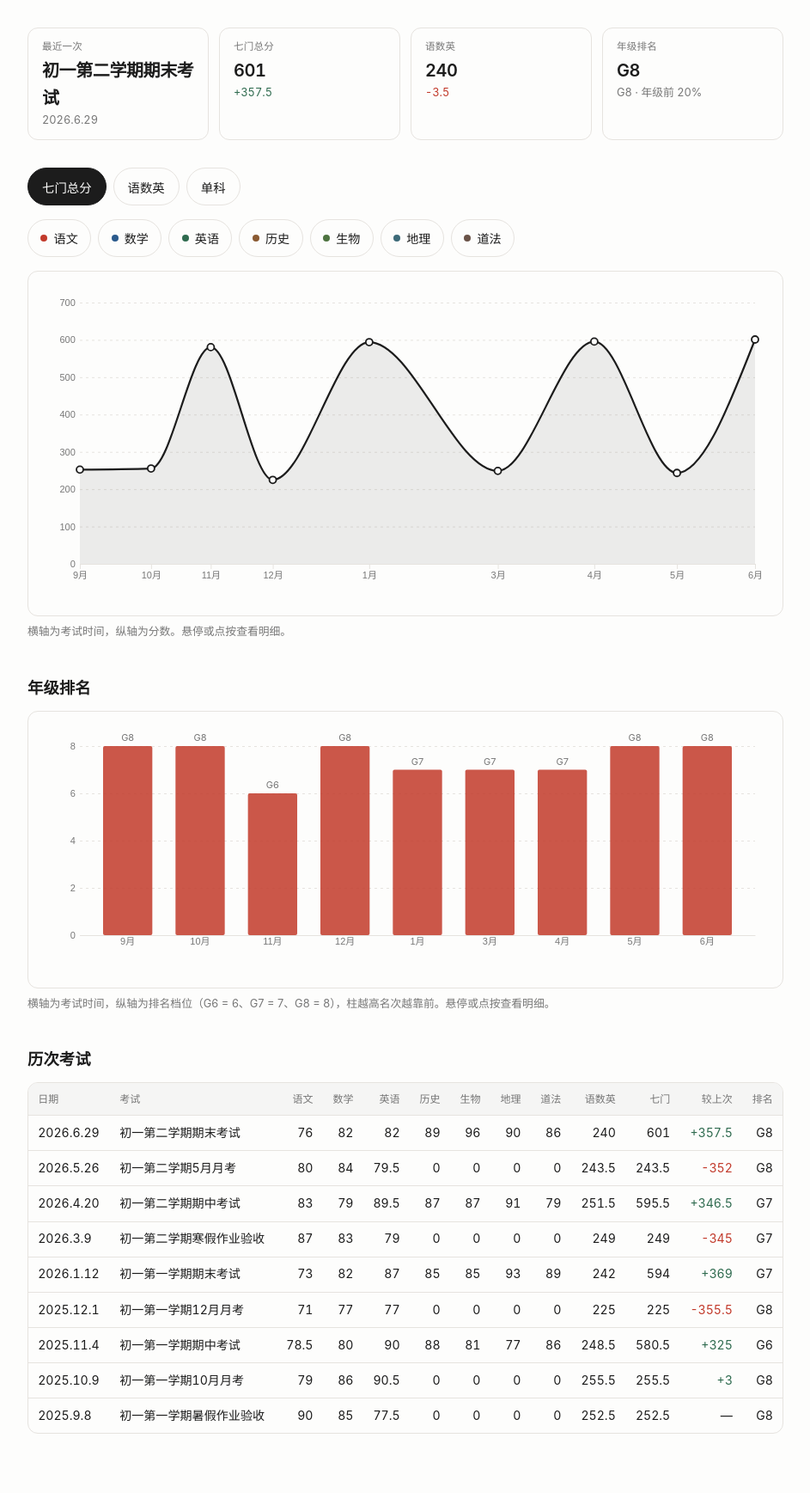
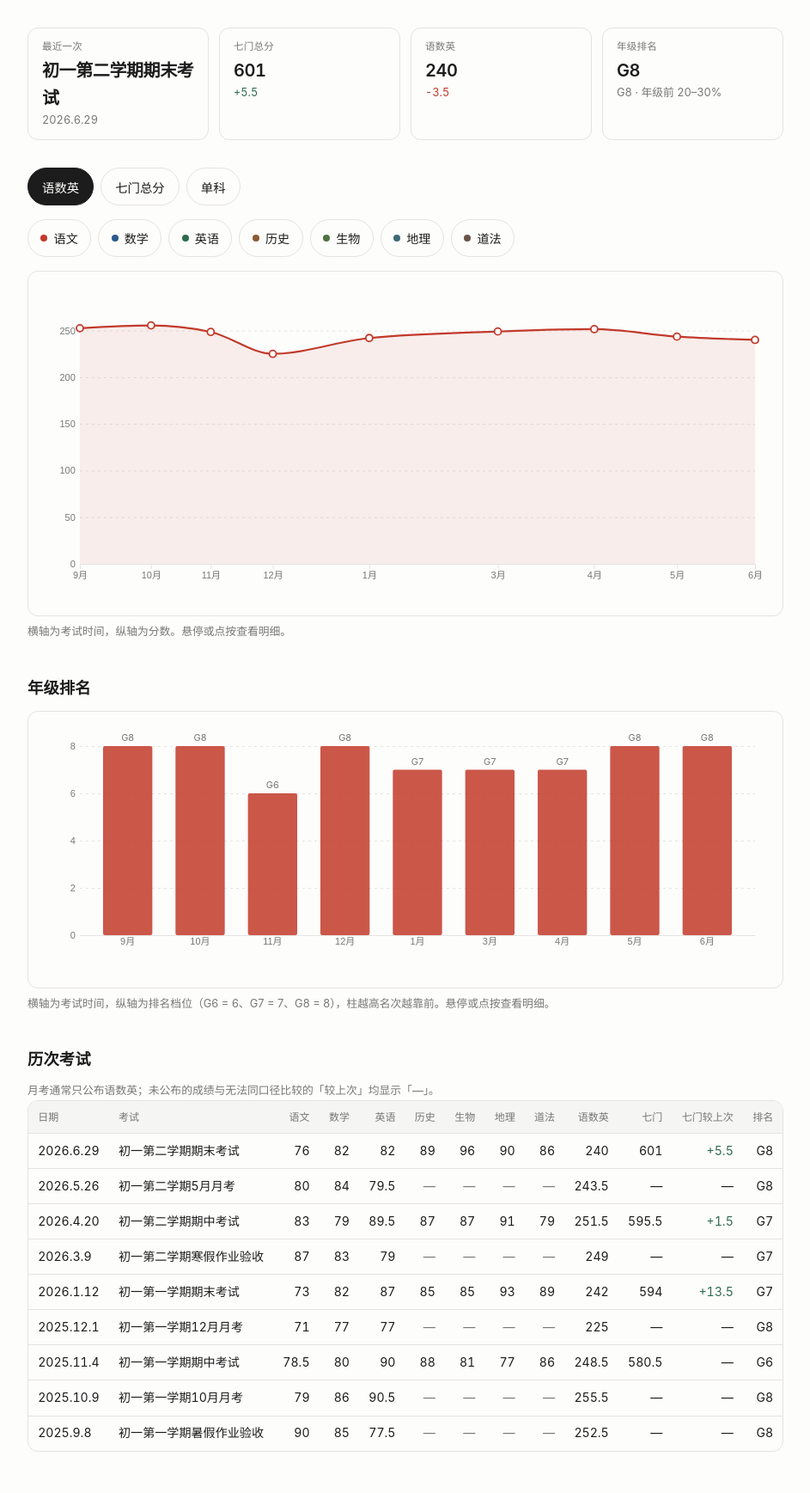
Before and after one commit to lvterry/lvterry.github.io, a Jekyll site: the page score.html, which Jekyll copies as it is, in a window 1280 px wide. Shown: the whole page at 86% size, without its empty margins (168-1111 px from the left). Built offline with Jekyll 4.4.1, drawn with Linux system fonts in a browser that asks for light colours; before the commit the page ends 1716 px from its top, so only the background shows below that; some of the changed lines change nothing that is shown.

Commit message:
Treat missing exam subjects as null, not zero
Month exams publish only Chinese, math and English. Storing the
unpublished subjects as 0 pulled them into the seven-subject total, so
that line and the delta column compared three-subject papers with
seven-subject ones, and single-subject lines were dragged down to zero.

Leave unpublished subjects out of the data and let the totals return
null when a set is incomplete. The line now breaks at a gap, with a
dashed bridge that keeps the trend readable without inventing points,
and the table shows an em dash. Deltas only compare papers with the
same subjects. The core three become the default view because they run
through every exam, and the G band hint is derived from the band number
instead of a hardcoded table.

```diff
--- a/score.html
+++ b/score.html
@@ -197,6 +197,7 @@
       tbody tr:hover td { background: color-mix(in oklab, var(--fg) 3.5%, transparent); }
       .up { color: var(--up); }
       .down { color: var(--down); }
+      .na { color: var(--muted); }
       .copyright { color: var(--muted); font-size: 0.85rem; margin: 3rem 0 2.5rem; }
       @media (max-width: 520px) {
         body { font-size: 16px; }
@@ -219,7 +220,7 @@
         <div class="chart-panel">
           <div class="chart-canvas" id="chart"></div>
         </div>
-        <p class="hint">横轴为考试时间，纵轴为分数。悬停或点按查看明细。</p>
+        <p class="hint" id="chart-hint">横轴为考试时间，纵轴为分数。悬停或点按查看明细。</p>
 
         <h2>年级排名</h2>
         <div class="chart-panel">
@@ -228,13 +229,16 @@
         <p class="hint">横轴为考试时间，纵轴为排名档位（G6 = 6、G7 = 7、G8 = 8），柱越高名次越靠前。悬停或点按查看明细。</p>
 
         <h2>历次考试</h2>
+        <p class="hint">月考通常只公布语数英；未公布的成绩与无法同口径比较的「较上次」均显示「—」。</p>
         <div class="table-wrap" id="table"></div>
       </main>
     </div>
 
     <script src="https://cdn.jsdelivr.net/npm/d3@7.9.0/dist/d3.min.js"></script>
     <script>
-      /* ===== 成绩数据（更新时只改这里） ===== */
+      /* ===== 成绩数据（更新时只改这里） =====
+         只写当次实际公布的科目，缺失的科目留空不写，不要填 0：
+         0 表示"考了得 0 分"，留空表示"当次未公布"。 */
       const SUBJECTS = [
         { key: "chinese", label: "语文", color: "var(--subject-chinese)" },
         { key: "math", label: "数学", color: "var(--subject-math)" },
@@ -245,25 +249,48 @@
         { key: "morals", label: "道法", color: "var(--subject-morals)" },
       ];
       const CORE3 = ["chinese", "math", "english"];
-      const GRADE_HINT = { G8: "年级前 20%" };
       const EXAMS = [
-        { date: "2025-09-08", name: "初一第一学期暑假作业验收", grade: "G8", scores: { chinese: 90, math: 85, english: 77.5, history: 0, biology: 0, geography: 0, morals: 0 } },
-        { date: "2025-10-09", name: "初一第一学期10月月考", grade: "G8", scores: { chinese: 79, math: 86, english: 90.5, history: 0, biology: 0, geography: 0, morals: 0 } },
+        { date: "2025-09-08", name: "初一第一学期暑假作业验收", grade: "G8", scores: { chinese: 90, math: 85, english: 77.5 } },
+        { date: "2025-10-09", name: "初一第一学期10月月考", grade: "G8", scores: { chinese: 79, math: 86, english: 90.5 } },
         { date: "2025-11-04", name: "初一第一学期期中考试", grade: "G6", scores: { chinese: 78.5, math: 80, english: 90, history: 88, biology: 81, geography: 77, morals: 86 } },
-        { date: "2025-12-01", name: "初一第一学期12月月考", grade: "G8", scores: { chinese: 71, math: 77, english: 77, history: 0, biology: 0, geography: 0, morals: 0 } },
+        { date: "2025-12-01", name: "初一第一学期12月月考", grade: "G8", scores: { chinese: 71, math: 77, english: 77 } },
         { date: "2026-01-12", name: "初一第一学期期末考试", grade: "G7", scores: { chinese: 73, math: 82, english: 87, history: 85, biology: 85, geography: 93, morals: 89 } },
-        { date: "2026-03-09", name: "初一第二学期寒假作业验收", grade: "G7", scores: { chinese: 87, math: 83, english: 79, history: 0, biology: 0, geography: 0, morals: 0 } },
+        { date: "2026-03-09", name: "初一第二学期寒假作业验收", grade: "G7", scores: { chinese: 87, math: 83, english: 79 } },
         { date: "2026-04-20", name: "初一第二学期期中考试", grade: "G7", scores: { chinese: 83, math: 79, english: 89.5, history: 87, biology: 87, geography: 91, morals: 79 } },
-        { date: "2026-05-26", name: "初一第二学期5月月考", grade: "G8", scores: { chinese: 80, math: 84, english: 79.5, history: 0, biology: 0, geography: 0, morals: 0 } },
+        { date: "2026-05-26", name: "初一第二学期5月月考", grade: "G8", scores: { chinese: 80, math: 84, english: 79.5 } },
         { date: "2026-06-29", name: "初一第二学期期末考试", grade: "G8", scores: { chinese: 76, math: 82, english: 82, history: 89, biology: 96, geography: 90, morals: 86 } },
       ];
 
       const KEYS = SUBJECTS.map((s) => s.key);
-      function totalOf(exam, keys) {
-        return (keys || KEYS).reduce((sum, k) => sum + exam.scores[k], 0);
+      function scoreOf(exam, key) {
+        const v = exam.scores[key];
+        return typeof v === "number" && isFinite(v) ? v : null;
+      }
+      /* 只有 keys 全部有成绩才返回总分：口径不齐时不把缺失当 0 硬加。 */
+      function sumOf(exam, keys) {
+        let total = 0;
+        for (const k of keys || KEYS) {
+          const v = scoreOf(exam, k);
+          if (v === null) return null;
+          total += v;
+        }
+        return total;
+      }
+      function formatScore(v) {
+        return v === null || v === undefined ? "—" : String(v);
+      }
+      /* G band：把全部成绩等分成 10 档，G8 即第 8 档 = 年级前 20%–30%。 */
+      function bandLabel(g) {
+        const m = /^G(\d{1,2})$/.exec(String(g || ""));
+        if (!m) return g;
+        const n = Number(m[1]);
+        if (n < 1 || n > 10) return g;
+        const lower = (10 - n) * 10;
+        return lower === 0 ? "年级前 " + (lower + 10) + "%" : "年级前 " + lower + "–" + (lower + 10) + "%";
       }
       function gradeLabel(g) {
-        return GRADE_HINT[g] ? g + " · " + GRADE_HINT[g] : g;
+        const band = bandLabel(g);
+        return band === g ? g : g + " · " + band;
       }
       function formatDate(iso) {
         const p = iso.split("-");
@@ -277,17 +304,29 @@
         return getComputedStyle(document.documentElement).getPropertyValue(name).trim() || fallback;
       }
 
-      const latest = EXAMS[EXAMS.length - 1];
-      const prev = EXAMS[EXAMS.length - 2];
-      const latest7 = totalOf(latest);
-      const latest3 = totalOf(latest, CORE3);
-      const d7 = prev ? latest7 - totalOf(prev) : null;
-      const core3Delta = prev ? latest3 - totalOf(prev, CORE3) : null;
+      /* 只和上一次同口径的考试比较，避免拿三门总分去减七门总分。 */
+      function previousIndexWithTotal(from, keys) {
+        for (let i = from - 1; i >= 0; i -= 1) {
+          if (sumOf(EXAMS[i], keys) !== null) return i;
+        }
+        return -1;
+      }
+
+      const lastIndex = EXAMS.length - 1;
+      const latest = EXAMS[lastIndex];
+      const latest7 = sumOf(latest, KEYS);
+      const latest3 = sumOf(latest, CORE3);
+      const prev7Index = previousIndexWithTotal(lastIndex, KEYS);
+      const prev3Index = previousIndexWithTotal(lastIndex, CORE3);
+      const d7 = latest7 !== null && prev7Index >= 0 ? latest7 - sumOf(EXAMS[prev7Index], KEYS) : null;
+      const core3Delta = latest3 !== null && prev3Index >= 0 ? latest3 - sumOf(EXAMS[prev3Index], CORE3) : null;
 
       document.getElementById("stats").innerHTML = [
         stat("最近一次", latest.name, formatDate(latest.date)),
-        stat("七门总分", latest7, formatDelta(d7), d7 > 0 ? "up" : d7 < 0 ? "down" : ""),
-        stat("语数英", latest3, formatDelta(core3Delta), core3Delta > 0 ? "up" : core3Delta < 0 ? "down" : ""),
+        latest7 !== null
+          ? stat("七门总分", latest7, formatDelta(d7), d7 > 0 ? "up" : d7 < 0 ? "down" : "")
+          : stat("七门总分", "—", "当次仅公布语数英"),
+        stat("语数英", formatScore(latest3), formatDelta(core3Delta), core3Delta > 0 ? "up" : core3Delta < 0 ? "down" : ""),
         stat("年级排名", latest.grade, gradeLabel(latest.grade)),
       ].join("");
 
@@ -295,14 +334,14 @@
         return '<div class="stat"><div class="stat-label">' + label + '</div><div class="stat-value">' + value + '</div><div class="stat-hint ' + (tone || "") + '">' + hint + "</div></div>";
       }
 
-      let mode = "total7";
+      let mode = "core3";
       let active = KEYS.slice();
 
       const modesEl = document.getElementById("modes");
       const subjectsEl = document.getElementById("subjects");
       [
+        { id: "core3", label: "语数英" },
         { id: "total7", label: "七门总分" },
-        { id: "core3", label: "语数英" },
         { id: "subject", label: "单科" },
       ].forEach((item) => {
         const btn = document.createElement("button");
@@ -340,23 +379,35 @@
       });
 
       const tableRows = EXAMS.slice().reverse().map((exam, i, arr) => {
-        const older = arr[i + 1];
-        const t7 = totalOf(exam);
-        const t3 = totalOf(exam, CORE3);
-        const dd = older ? t7 - totalOf(older) : null;
+        const t7 = sumOf(exam, KEYS);
+        const t3 = sumOf(exam, CORE3);
+        /* 往回找最近一次同样有七门总分的考试，跨口径不做差。 */
+        let dd = null;
+        if (t7 !== null) {
+          for (let j = i + 1; j < arr.length; j += 1) {
+            const older = sumOf(arr[j], KEYS);
+            if (older !== null) {
+              dd = t7 - older;
+              break;
+            }
+          }
+        }
         return { exam, t7, t3, dd };
       });
       document.getElementById("table").innerHTML =
         "<table><thead><tr><th>日期</th><th>考试</th>" +
         SUBJECTS.map((s) => "<th>" + s.label + "</th>").join("") +
-        "<th>语数英</th><th>七门</th><th>较上次</th><th>排名</th></tr></thead><tbody>" +
+        "<th>语数英</th><th>七门</th><th>七门较上次</th><th>排名</th></tr></thead><tbody>" +
         tableRows
           .map(({ exam, t7, t3, dd }) => {
             const cls = dd > 0 ? "up" : dd < 0 ? "down" : "";
             return (
               "<tr><td>" + formatDate(exam.date) + "</td><td>" + exam.name + "</td>" +
-              KEYS.map((k) => "<td>" + exam.scores[k] + "</td>").join("") +
-              "<td>" + t3 + "</td><td>" + t7 + "</td><td class='" + cls + "'>" + formatDelta(dd) + "</td><td title='" + gradeLabel(exam.grade) + "'>" + exam.grade + "</td></tr>"
+              KEYS.map((k) => {
+                const v = scoreOf(exam, k);
+                return "<td class='" + (v === null ? "na" : "") + "'>" + formatScore(v) + "</td>";
+              }).join("") +
+              "<td>" + formatScore(t3) + "</td><td>" + formatScore(t7) + "</td><td class='" + cls + "'>" + formatDelta(dd) + "</td><td title='" + gradeLabel(exam.grade) + "'>" + exam.grade + "</td></tr>"
             );
           })
           .join("") +
@@ -365,16 +416,17 @@
       function buildSeries() {
         const dates = EXAMS.map((e) => new Date(e.date + "T12:00:00"));
         if (mode === "total7") {
-          return [{ id: "total7", label: "七门总分", color: cssVar("--chart-line", "#1c1c1c"), values: EXAMS.map((e, i) => ({ date: dates[i], value: totalOf(e) })) }];
+          /* 缺失处为 null：折线在此断开，不做跨口径连线。 */
+          return [{ id: "total7", label: "七门总分", color: cssVar("--chart-line", "#1c1c1c"), values: EXAMS.map((e, i) => ({ date: dates[i], value: sumOf(e, KEYS) })) }];
         }
         if (mode === "core3") {
-          return [{ id: "core3", label: "语数英总分", color: cssVar("--accent", "#c23a2b"), values: EXAMS.map((e, i) => ({ date: dates[i], value: totalOf(e, CORE3) })) }];
+          return [{ id: "core3", label: "语数英总分", color: cssVar("--accent", "#c23a2b"), values: EXAMS.map((e, i) => ({ date: dates[i], value: sumOf(e, CORE3) })) }];
         }
         return SUBJECTS.filter((s) => active.includes(s.key)).map((s) => ({
           id: s.key,
           label: s.label,
           color: cssVar(s.color.replace("var(", "").replace(")", ""), cssVar("--fg", "#1c1c1c")),
-          values: EXAMS.map((e, i) => ({ date: dates[i], value: e.scores[s.key] })),
+          values: EXAMS.map((e, i) => ({ date: dates[i], value: scoreOf(e, s.key) })),
         }));
       }
 
@@ -386,11 +438,13 @@
       }
 
       const wrap = document.getElementById("chart");
+      const chartHint = document.getElementById("chart-hint");
       function draw() {
         const series = buildSeries().map((s) => ({ ...s, color: resolveColor(s) }));
         wrap.innerHTML = "";
         if (!series.length) {
           wrap.innerHTML = '<p class="chart-empty">选择至少一门科目。</p>';
+          if (chartHint) chartHint.textContent = "";
           return;
         }
         const width = Math.max(wrap.clientWidth, 280);
@@ -398,15 +452,21 @@
         const margin = { top: 20, right: 16, bottom: 36, left: 44 };
         const innerW = width - margin.left - margin.right;
         const innerH = height - margin.top - margin.bottom;
-        const all = series.flatMap((s) => s.values.map((v) => v.value));
+        const all = series.flatMap((s) => s.values.map((v) => v.value)).filter((v) => v !== null);
+        if (!all.length) {
+          wrap.innerHTML = '<p class="chart-empty">所选科目暂无成绩。</p>';
+          if (chartHint) chartHint.textContent = "";
+          return;
+        }
         const rawMin = d3.min(all);
         const rawMax = d3.max(all);
         const pad = Math.max((rawMax - rawMin) * 0.18, mode === "subject" ? 4 : 8);
         const yMax = Math.ceil(rawMax + pad);
         const x = d3.scaleTime().domain(d3.extent(series[0].values, (d) => d.date)).range([0, innerW]);
         const y = d3.scaleLinear().domain([0, yMax]).nice().range([innerH, 0]);
-        const line = d3.line().x((d) => x(d.date)).y((d) => y(d.value)).curve(d3.curveMonotoneX);
-        const area = d3.area().x((d) => x(d.date)).y0(innerH).y1((d) => y(d.value)).curve(d3.curveMonotoneX);
+        const line = d3.line().defined((d) => d.value !== null).x((d) => x(d.date)).y((d) => y(d.value)).curve(d3.curveMonotoneX);
+        const bridge = d3.line().x((d) => x(d.date)).y((d) => y(d.value)).curve(d3.curveMonotoneX);
+        const area = d3.area().defined((d) => d.value !== null).x((d) => x(d.date)).y0(innerH).y1((d) => y(d.value)).curve(d3.curveMonotoneX);
         const svg = d3.select(wrap).append("svg").attr("viewBox", "0 0 " + width + " " + height).attr("role", "img").attr("aria-label", "成绩曲线").style("width", "100%").style("height", "auto");
         const g = svg.append("g").attr("transform", "translate(" + margin.left + "," + margin.top + ")");
         const axisColor = cssVar("--muted", "#777");
@@ -417,10 +477,17 @@
         g.append("g").attr("transform", "translate(0," + innerH + ")").call(d3.axisBottom(x).tickValues(width < 520 ? dates.filter(function(_, i) { return i % 2 === 0 || i === dates.length - 1; }) : dates).tickFormat((d) => d.getMonth() + 1 + "月")).call((sel) => { sel.select(".domain").attr("stroke", gridColor); sel.selectAll("line").attr("stroke", gridColor); sel.selectAll("text").attr("fill", axisColor).attr("font-size", 11).attr("font-family", "inherit"); });
         g.append("g").call(d3.axisLeft(y).ticks(5).tickSize(0)).call((sel) => { sel.select(".domain").remove(); sel.selectAll("text").attr("fill", axisColor).attr("font-size", 11).attr("font-family", "inherit").attr("dx", "-0.2em"); });
         const single = series.length === 1;
+        const hasGap = series.some((s) => s.values.some((v) => v.value === null));
         series.forEach((s) => {
+          const known = s.values.filter((v) => v.value !== null);
+          const gap = known.length !== s.values.length;
           if (single) g.append("path").datum(s.values).attr("fill", s.color).attr("fill-opacity", 0.08).attr("d", area);
+          /* 跨缺失点的趋势用浅虚线表示，实线段仍只在连续有分的区间绘制。 */
+          if (gap && known.length > 1) {
+            g.append("path").datum(known).attr("class", "gap-bridge").attr("fill", "none").attr("stroke", s.color).attr("stroke-width", single ? 1.6 : 1.3).attr("stroke-opacity", 0.45).attr("stroke-dasharray", "3 4").attr("d", bridge);
+          }
           g.append("path").datum(s.values).attr("fill", "none").attr("stroke", s.color).attr("stroke-width", single ? 2.2 : 1.8).attr("stroke-linejoin", "round").attr("stroke-linecap", "round").attr("d", line);
-          g.selectAll("circle." + s.id).data(s.values).join("circle").attr("cx", (d) => x(d.date)).attr("cy", (d) => y(d.value)).attr("r", single ? 4 : 3).attr("fill", cssVar("--bg", "#fdfdfc")).attr("stroke", s.color).attr("stroke-width", 1.8);
+          g.selectAll("circle." + s.id).data(known).join("circle").attr("cx", (d) => x(d.date)).attr("cy", (d) => y(d.value)).attr("r", single ? 4 : 3).attr("fill", cssVar("--bg", "#fdfdfc")).attr("stroke", s.color).attr("stroke-width", 1.8);
         });
         const tooltip = d3.select(wrap).append("div").attr("class", "chart-tooltip");
         const hover = g.append("g").style("pointer-events", "none");
@@ -435,7 +502,7 @@
           tooltip.html(
             '<div class="tip-kicker">' + formatDate(exam.date) + " · " + exam.name + "</div>" +
             '<div class="tip-grade">' + gradeLabel(exam.grade) + "</div>" +
-            series.map((s) => '<div class="tip-row"><span class="swatch" style="background:' + s.color + '"></span><span>' + s.label + "</span><strong>" + s.values[i].value + "</strong></div>").join("")
+            series.map((s) => '<div class="tip-row"><span class="swatch" style="background:' + s.color + '"></span><span>' + s.label + "</span><strong>" + formatScore(s.values[i].value) + "</strong></div>").join("")
           ).style("opacity", 1);
           const tw = tooltip.node().offsetWidth;
           const left = Math.min(Math.max(cx + margin.left - tw / 2, 8), width - tw - 8);
@@ -450,6 +517,11 @@
           .on("mouseleave", hide)
           .on("touchstart", (event) => { event.preventDefault(); showAt(d3.pointer(event, g.node())[0]); })
           .on("touchmove", (event) => showAt(d3.pointer(event, g.node())[0]));
+        if (chartHint) {
+          chartHint.textContent = hasGap
+            ? "横轴为考试时间，纵轴为分数。悬停或点按查看明细；虚线为跨口径趋势，表示该次未公布对应科目。"
+            : "横轴为考试时间，纵轴为分数。悬停或点按查看明细。";
+        }
       }
 
       /* ===== 年级排名柱状图：G6 = 6、G7 = 7、G8 = 8，柱越高名次越靠前 ===== */
```
